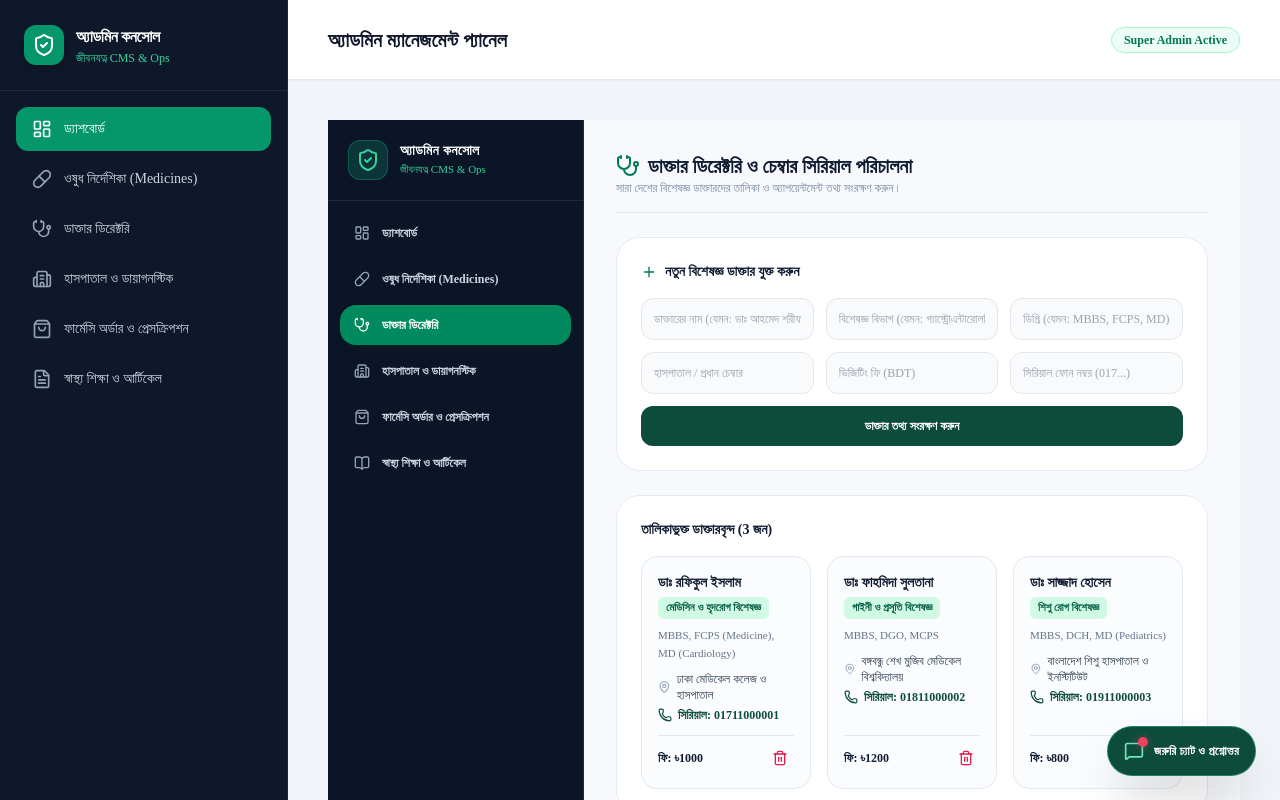
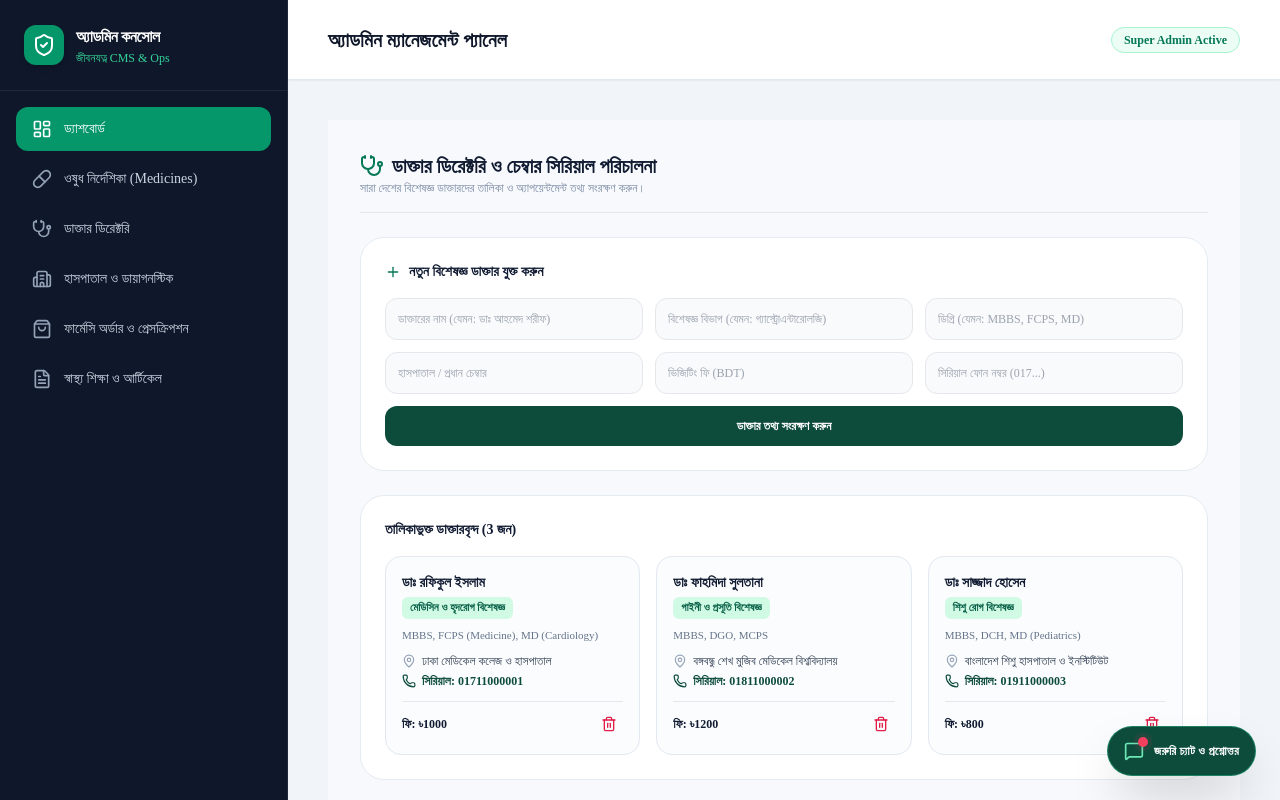
Before and after one commit to mhasnx69-jpg/JibonJotno-BD, a Next.js app: page /admin/doctors in a window 1280 px wide. Shown: the top 800 px of the page. Built offline with nearby package versions, Linux system fonts and the light colour scheme.

Commit message:
fix(ui): remove duplicate sidebar inside admin pages

```diff
--- a/src/app/(admin)/admin/articles/page.tsx
+++ b/src/app/(admin)/admin/articles/page.tsx
@@ -1,7 +1,6 @@
 "use client";
 
 import React, { useState } from "react";
-import AdminSidebar from "@/components/admin/AdminSidebar";
 import { BookOpen, Plus, Trash2, CheckCircle2 } from "lucide-react";
 
 export default function AdminArticlesPage() {
@@ -42,9 +41,7 @@ export default function AdminArticlesPage() {
   };
 
   return (
-    <div className="flex min-h-screen bg-[#F7F9FC] font-sans">
-      <AdminSidebar />
-      <div className="flex-1 p-8 space-y-6">
+    <div className="flex-1 p-8 space-y-6">
         <header className="border-b pb-4 border-slate-200">
           <h1 className="text-xl font-black text-[#101B32] flex items-center gap-2">
             <BookOpen className="w-6 h-6 text-emerald-700" />
--- a/src/app/(admin)/admin/doctors/page.tsx
+++ b/src/app/(admin)/admin/doctors/page.tsx
@@ -1,8 +1,7 @@
 "use client";
 
 import React, { useState } from "react";
-import AdminSidebar from "@/components/admin/AdminSidebar";
-import { Stethoscope, Plus, Search, Trash2, Phone, MapPin, Award } from "lucide-react";
+import { Stethoscope, Plus, Trash2, Phone, MapPin } from "lucide-react";
 
 export default function AdminDoctorsPage() {
   const [doctors, setDoctors] = useState([
@@ -67,9 +66,7 @@ export default function AdminDoctorsPage() {
   };
 
   return (
-    <div className="flex min-h-screen bg-[#F7F9FC] font-sans">
-      <AdminSidebar />
-      <div className="flex-1 p-8 space-y-6">
+    <div className="flex-1 p-6 sm:p-8 space-y-6 bg-[#F7F9FC] min-h-screen font-sans">
       <header className="flex justify-between items-center border-b pb-4 border-slate-200">
         <div>
           <h1 className="text-xl font-black text-[#101B32] flex items-center gap-2">
@@ -133,7 +130,7 @@ export default function AdminDoctorsPage() {
           />
           <button
             type="submit"
-              className="md:col-span-3 py-3 rounded-xl bg-[#0D4C3B] hover:bg-[#12614A] text-white font-bold transition-all"
+            className="md:col-span-3 py-3 rounded-xl bg-[#0D4C3B] hover:bg-[#12614A] text-white font-bold transition-all shadow-xs"
           >
             ডাক্তার তথ্য সংরক্ষণ করুন
           </button>
@@ -153,7 +150,7 @@ export default function AdminDoctorsPage() {
                 </span>
                 <p className="text-[11px] text-slate-500 pt-1">{doc.degrees}</p>
                 <p className="text-xs text-slate-700 font-medium flex items-center gap-1.5 pt-1">
-                    <MapPin className="w-3.5 h-3.5 text-slate-400" />
+                  <MapPin className="w-3.5 h-3.5 text-slate-400 shrink-0" />
                   <span>{doc.hospital}</span>
                 </p>
                 <p className="text-xs text-[#0D4C3B] font-bold flex items-center gap-1.5">
@@ -175,6 +172,5 @@ export default function AdminDoctorsPage() {
         </div>
       </div>
     </div>
-    </div>
   );
 }
--- a/src/app/(admin)/admin/hospitals/page.tsx
+++ b/src/app/(admin)/admin/hospitals/page.tsx
@@ -1,7 +1,6 @@
 "use client";
 
 import React, { useState } from "react";
-import AdminSidebar from "@/components/admin/AdminSidebar";
 import { Building2, Plus, Phone, Trash2, HeartPulse } from "lucide-react";
 
 export default function AdminHospitalsPage() {
@@ -69,9 +68,7 @@ export default function AdminHospitalsPage() {
   };
 
   return (
-    <div className="flex min-h-screen bg-[#F7F9FC] font-sans">
-      <AdminSidebar />
-      <div className="flex-1 p-8 space-y-6">
+    <div className="flex-1 p-8 space-y-6">
         <header className="border-b pb-4 border-slate-200">
           <h1 className="text-xl font-black text-[#101B32] flex items-center gap-2">
             <Building2 className="w-6 h-6 text-emerald-700" />
--- a/src/app/(admin)/admin/orders/page.tsx
+++ b/src/app/(admin)/admin/orders/page.tsx
@@ -1,7 +1,6 @@
 "use client";
 
 import React, { useState } from "react";
-import AdminSidebar from "@/components/admin/AdminSidebar";
 import { ShoppingBag, CheckCircle2, Clock, Truck, Eye } from "lucide-react";
 
 export default function AdminOrdersPage() {
@@ -35,9 +34,7 @@ export default function AdminOrdersPage() {
   };
 
   return (
-    <div className="flex min-h-screen bg-[#F7F9FC] font-sans">
-      <AdminSidebar />
-      <div className="flex-1 p-8 space-y-6">
+    <div className="flex-1 p-8 space-y-6">
         <header className="border-b pb-4 border-slate-200">
           <h1 className="text-xl font-black text-[#101B32] flex items-center gap-2">
             <ShoppingBag className="w-6 h-6 text-emerald-700" />
```
Lines whose indentation alone changed are shown as unchanged.
